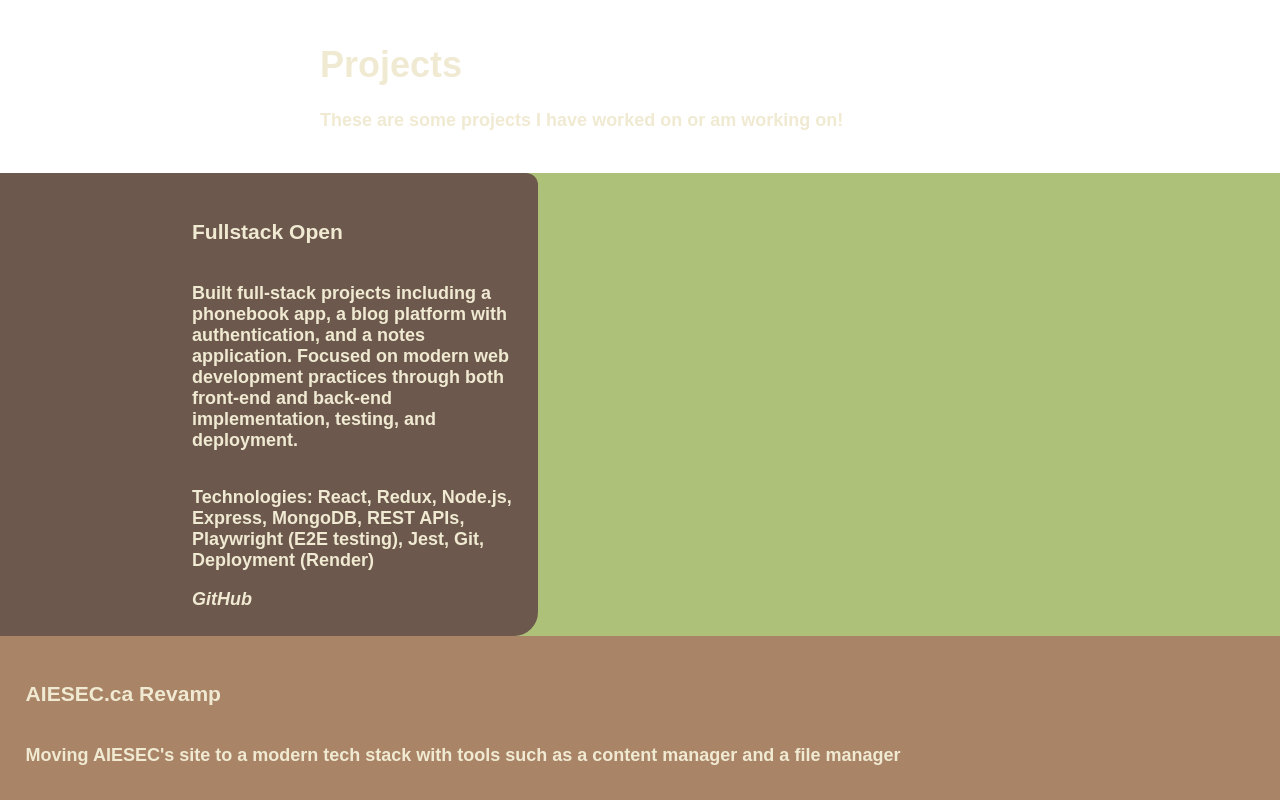
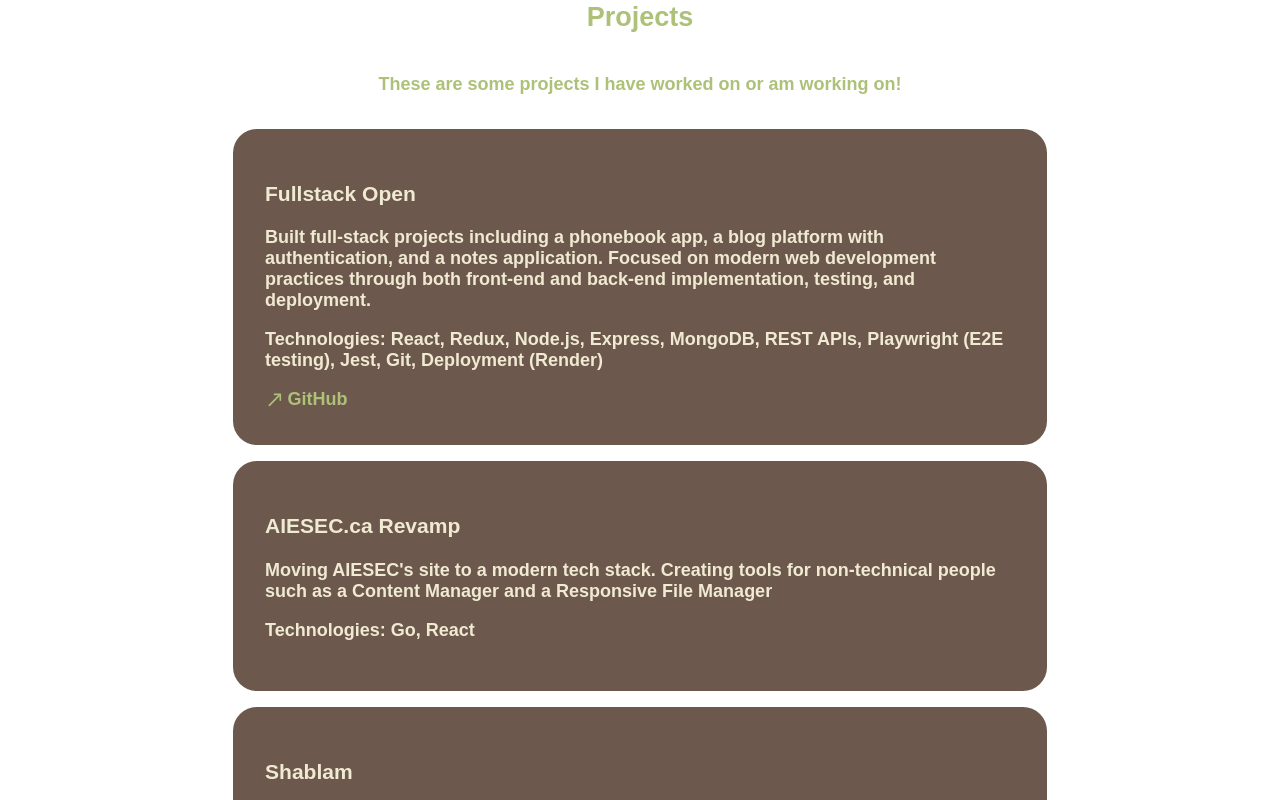
Before and after one commit to adityas0204/my-portfolio, a React (Vite) app: page / in a window 1280 px wide. Shown: the part 1640-2440 px from the top of the page. Built offline with nearby package versions, Linux system fonts and the light colour scheme; a web font is replaced by a local one.

Commit message:
it should be fine for now, not the best tho

```diff
--- a/src/pages/About.jsx
+++ b/src/pages/About.jsx
@@ -2,7 +2,7 @@ import picture from '../assets/maheep_smiling.png'
 
 const About = () => {
   return (
-    <div id='about'>
+    <div id="about-container">
       <div id='img-content'>
         <img src={picture} width={400}/>
         <div id='content'>
--- a/src/pages/Header.jsx
+++ b/src/pages/Header.jsx
@@ -6,10 +6,10 @@ const Header = () => {
           ADITYA SONI
         </div>
         <nav className="header-content">
-          <a href="#home">Home</a>
-          <a href="#about">About</a>
-          <a href="#experience">Experience</a>
-          <a href="#projects">Projects</a>
+          <a href="#home-container">Home</a>
+          <a href="#about-container">About</a>
+          {/* <a href="#experience">Experience</a> */}
+          <a href="#projects-container">Projects</a>
         </nav>
         <div className="social-media-links">
           <a className="social-media-link-svg" href="https://www.linkedin.com/in/aditya-soni-91b9238a/" target="_blank">
--- a/src/pages/Home.jsx
+++ b/src/pages/Home.jsx
@@ -1,6 +1,6 @@
 const Home = () => {
   return (
-    <div id='home'>
+    <div id="home-container">
       <h1 className="left">ADITYA</h1>
       <h1 className="right">SONI</h1>
     </div>
--- a/src/pages/ProjectInfo.jsx
+++ b/src/pages/ProjectInfo.jsx
@@ -1,10 +1,15 @@
-const ProjectInfo = ({ className, title, description, technologies, url, link }) => {
+const ProjectInfo = ({ title, description, technologies, url, link }) => {
   return (
-    <div className={`project-info ${className}`}>
+    <div className="project-info">
       <h3>{title}</h3>
       <p>{description}</p>
       <p>Technologies: {technologies}</p>
-      <a href={url} target="_blank"><i>{link}</i></a>
+      {url && (
+        <a href={url} target="_blank" className="project-link">
+          <svg xmlns="http://www.w3.org/2000/svg" viewBox="0 0 22 22" width="1em" height="1em" fill="currentColor"><title>Arrow Up Right</title><g stroke="currentColor" strokeLinecap="round" strokeLinejoin="round" strokeWidth="2" fill="none"><polyline points="18.7 12.4 18.7 5.3 11.6 5.3"/><line x1="5.3" y1="18.7" x2="17.1" y2="6.9"/></g></svg>
+          {link}
+        </a>
+      )}
     </div>
   )
 }
--- a/src/pages/Projects.jsx
+++ b/src/pages/Projects.jsx
@@ -2,35 +2,38 @@ import ProjectInfo from "./ProjectInfo"
 
 const Projects = () => {
   return (
-    <div id="projects">
-      <div className="projects-preamble">
+    <section id="projects-container">
       <h1>Projects</h1>
       <p>These are some projects I have worked on or am working on!</p>
-      </div>
-      <div id="fullstack-bar">
-        <ProjectInfo className="fullstack"
+
+      <div className="timeline">
+        <div className="timeline-line"></div>
+
+        <ProjectInfo
           title={"Fullstack Open"}
           description={"Built full-stack projects including a phonebook app, a blog platform with authentication, and a notes application. Focused on modern web development practices through both front-end and back-end implementation, testing, and deployment."}
           technologies={"React, Redux, Node.js, Express, MongoDB, REST APIs, Playwright (E2E testing), Jest, Git, Deployment (Render)"}
           url={"https://github.com/adityas0204/fullstack-open"}
           link={"GitHub"}
         />
-      </div>
+
         <ProjectInfo
           title={"AIESEC.ca Revamp"}
-        description={"Moving AIESEC's site to a modern tech stack with tools such as a content manager and a file manager"}
-        technologies={"Go"}
+          description={"Moving AIESEC's site to a modern tech stack. Creating tools for non-technical people such as a Content Manager and a Responsive File Manager"}
+          technologies={"Go, React"}
           url={""}
           link={""}
         />
+
         <ProjectInfo
-        title={""}
-        description={""}
-        technologies={""}
-        url={""}
-        link={""}
+          title={"Shablam"}
+          description={"Built an ML-powered web app with a team in 24 hours with backend and frontend development for HACKED Beta Hackathon, securing 3rd place. Repurposed ResNet-50 for image-to-movie matching using convolutional features."}
+          technologies={"JS, HTML, CSS, Python"}
+          url={"https://github.com/Captiosus510/shablam"}
+          link={"GitHub"}
       />
       </div>
+    </section>
   )
 }
 
--- a/src/styles.css
+++ b/src/styles.css
@@ -47,15 +47,10 @@ header {
     font-weight: 700;
     color: var(--dark-brown);
     text-decoration: none;
-    background-image: linear-gradient(currentColor, currentColor);
-	background-size: 0% 2px;
-	background-repeat: no-repeat;
-	background-position: 0 100%;
-	transition: background-size 0.3s ease;
 }
 
 .header-content a:hover {
-    background-size: 100% 2px;
+    font-style: italic;
     color: var(--light-brown);
 }
 
@@ -73,15 +68,15 @@ main {
     margin-top: 60px;
 }
 
-#home {
+#home-container {
     height: calc(100vh - 60px);
     display: flex;
     flex-direction: column;
     background-color: var(--light-green);
 }
 
-#home .left,
-#home .right {
+#home-container .left,
+#home-container .right {
     margin: 0;
     padding: 0;
     font-size: calc(100vh / 2 - 45px);
@@ -90,15 +85,15 @@ main {
     color: white;
 }
 
-#home .left {
+#home-container .left {
     align-self: flex-start;
 }
 
-#home .right {
+#home-container .right {
     align-self: flex-end;
 }
 
-#about {
+#about-container {
     height: calc(100vh - 60px);
     display: flex;
     justify-content: center;
@@ -144,45 +139,47 @@ main {
     font-weight: bold;
 }
 
-#projects {
-    height: calc(100vh - 60px);
+#projects-container {
+  min-height: calc(100vh - 60px);
   display: flex;
   flex-direction: column;
-    padding: 120px 0px 120px 0px;
+  align-items: center;
+  padding: 80px 10%;
   background-color: white;
-    color: var(--cream);
+  color: var(--dark-green);
   font-weight: 900;
   font-size: large;
 }
 
-.projects-preamble {
-    margin: 0 0 24px 25%;
+.timeline-line {
+    border-left: 5px solid var(--dark-brown);
 }
 
 .project-info {
-    display: flex;
-    flex-direction: column;
-    align-items: normal;
-    padding: 2%;
-    background-color: var(--light-brown);
+    max-width: 750px;
+    padding: 2rem;
+    margin: 1rem;
+    border-radius: 24px;
+    background-color: var(--dark-brown);
+    color: var(--cream);
 }
 
-.project-info a {
-    color: var(--cream);
+.project-link {
+  display: inline-flex;
+  align-items: center;
+  gap: 0.25em;
   text-decoration: none;
+  color: var(--dark-green);
 }
 
-#fullstack-bar {
-    background-color: var(--dark-green);
+.project-link svg {
+  vertical-align: middle;
 }
 
-.fullstack {
-    background-color: var(--dark-brown);
-    width: 25%;
-    padding-left: 15%;
-    border-top-right-radius: 12px;
-    border-bottom-right-radius: 24px;
+.project-link:hover {
+    text-decoration: underline;
 }
+
 
 #experience {
     margin-top: 48px;
```
Lines whose indentation alone changed are shown as unchanged.
